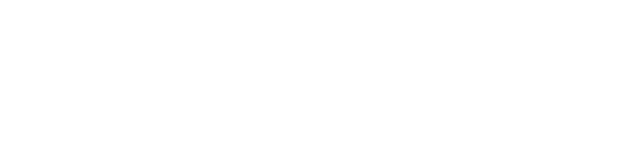
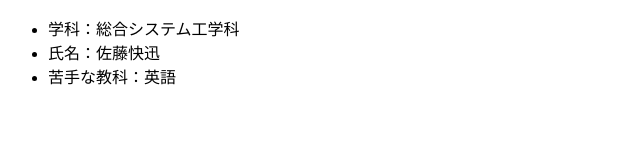
Before and after one commit to sei16316/branch-test, a plain HTML site: page profile_B.html in a window 1280 px wide. Shown: the whole page, without its empty margins (0-640 px from the left). Drawn offline with Linux system fonts and the light colour scheme.

Commit message:
プロフィールBの内容の追記
プロフィールファイルBの中身を変更しました

```diff
--- a/profile_B.html
+++ b/profile_B.html
@@ -6,6 +6,10 @@
     <title>Document</title>
 </head>
 <body>
-
+    <ul>
+        <li>学科：総合システム工学科</li>
+        <li>氏名：佐藤快迅</li>
+        <li>苦手な教科：英語</li>
+    </ul>
 </body>
 </html>
```
